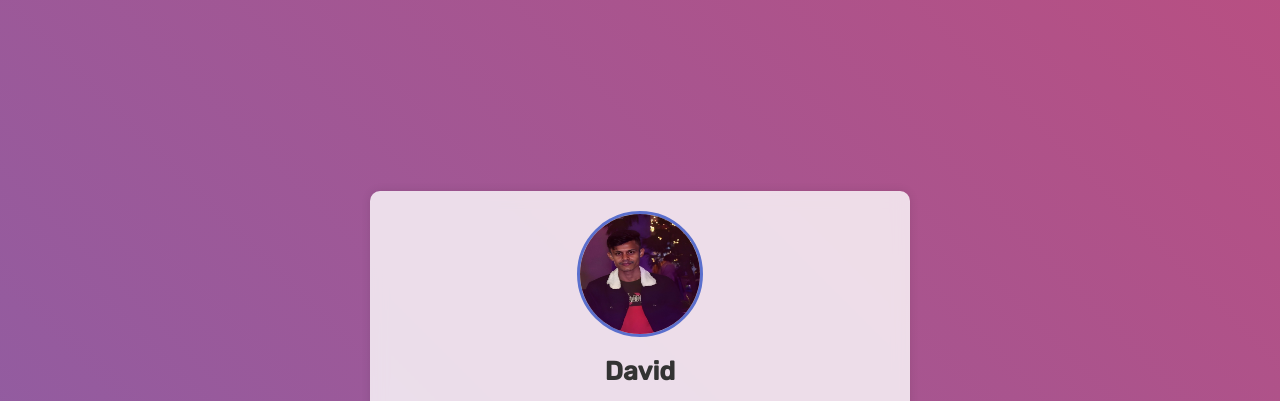
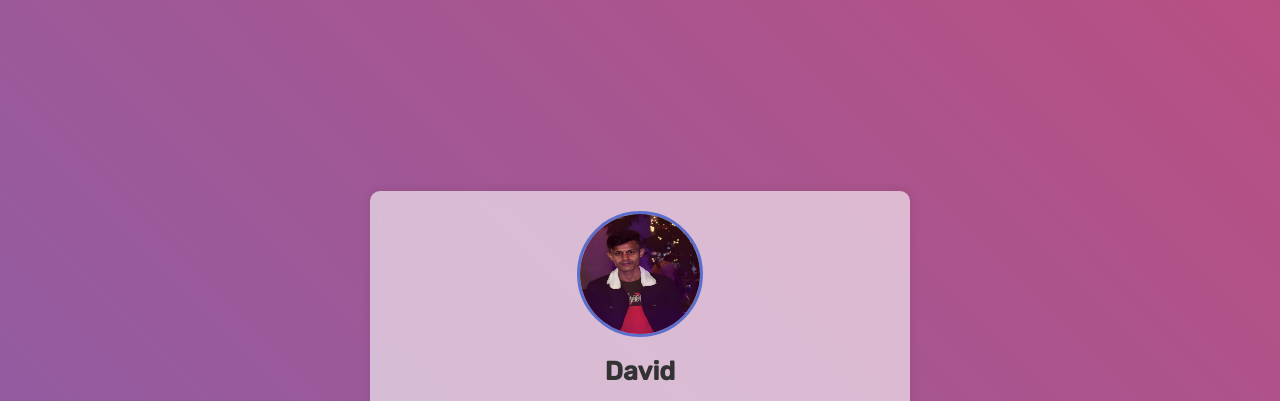
Before and after one commit to david0154/Imdavid, a plain HTML site: page index.html in a window 1280 px wide. Shown: the top 401 px of the page. Drawn offline with Linux system fonts and the light colour scheme.

Commit message:
Update index.html

```diff
--- a/index.html
+++ b/index.html
@@ -7,10 +7,9 @@
     <!-- Google Fonts -->
     <link href="https://fonts.googleapis.com/css2?family=Rubik:wght@500&family=Roboto:wght@700&display=swap" rel="stylesheet">
     <style>
+        /* Ensure the body takes up the entire viewport and is fully transparent */
         body {
             font-family: 'Roboto', sans-serif;
-            background: transparent;
-            color: #333;
             margin: 0;
             padding: 0;
             display: flex;
@@ -20,8 +19,11 @@
             justify-content: center;
             overflow: hidden;
             position: relative;
+            background: transparent;
+            color: #333;
         }
 
+        /* The background animation (3D-like gradient effect) */
         .background {
             position: absolute;
             top: 0;
@@ -40,15 +42,16 @@
             100% { background-position: 0% 50%; }
         }
 
+        /* Profile container */
         .container {
             width: 90%;
             max-width: 500px;
-            background-color: rgba(255, 255, 255, 0.8); /* Transparent background */
+            background-color: rgba(255, 255, 255, 0.6); /* Semi-transparent background */
             border-radius: 10px;
             box-shadow: 0 0 10px rgba(0, 0, 0, 0.1);
             padding: 20px;
             text-align: center;
-            backdrop-filter: blur(8px);
+            backdrop-filter: blur(8px); /* Creates a blur effect */
         }
 
         .profile img {
@@ -118,6 +121,7 @@
             font-size: 18px;
         }
 
+        /* Footer styling */
         .footer {
             padding: 10px 0;
             width: 100%;
@@ -135,7 +139,6 @@
             vertical-align: middle;
             margin-left: 5px;
         }
-
     </style>
 </head>
 <body>
```
